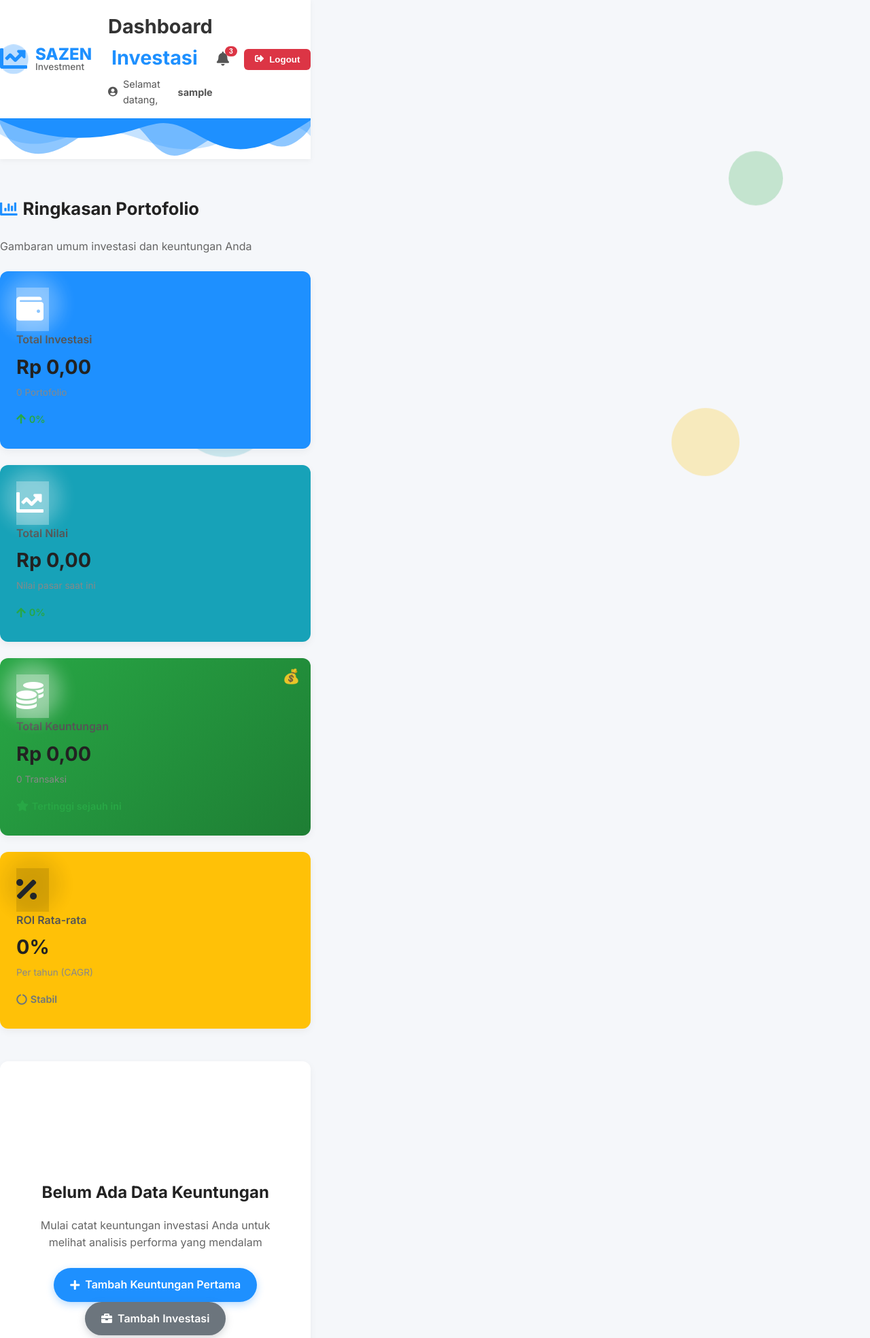
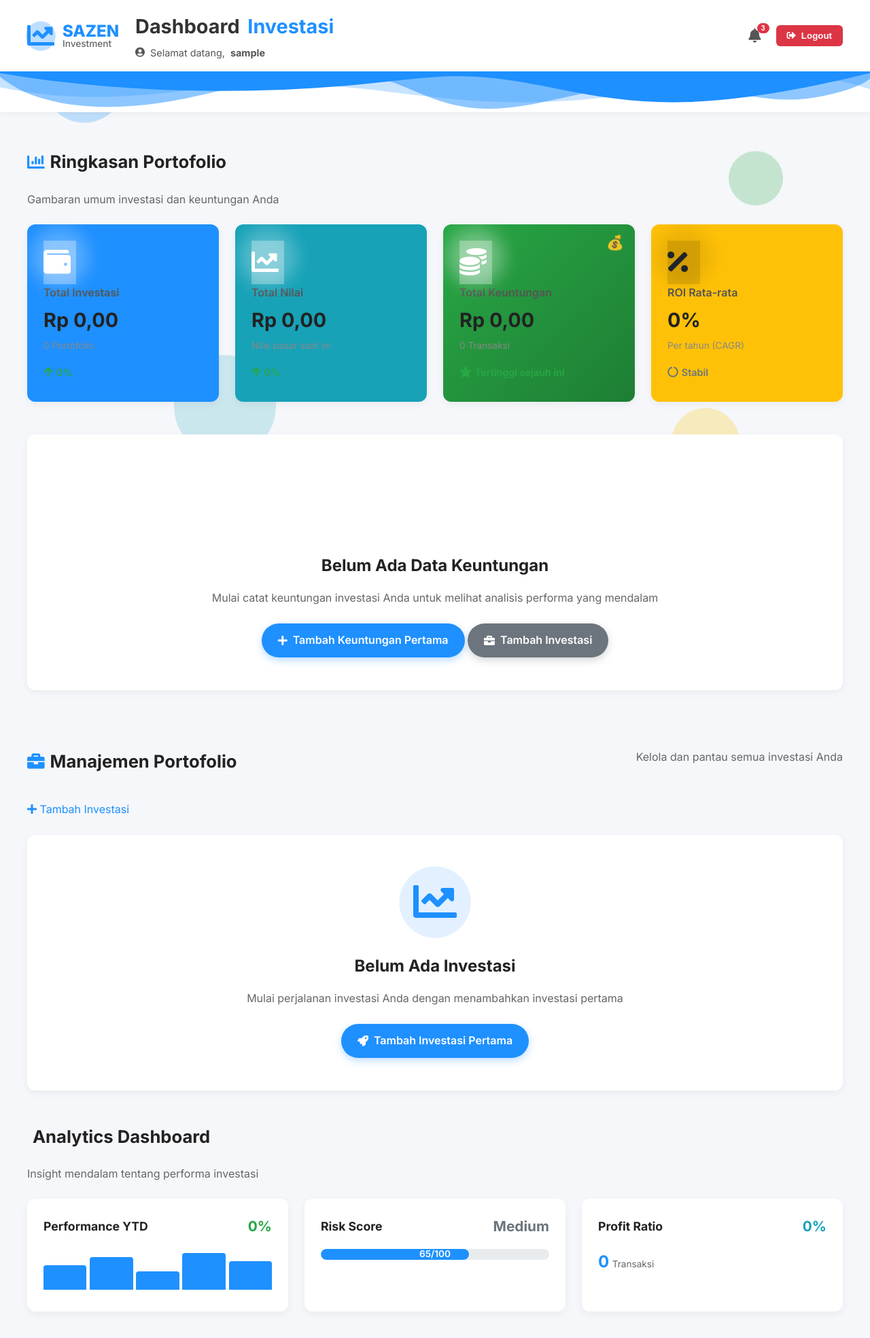
Before and after one commit to darkdragon630/sazen_maninvst, a PHP site: page /dashboard.php in a window 1280 px wide. Shown: the top 1968 px of the page at 68% size. Run offline with PHP 8.4, Linux system fonts and the light colour scheme; the visitor is signed in with stand-in values (Sample User, id 1); data comes from the database, SQL or seed files in the repository; data that the repository does not hold is empty.

Commit message:
Update dashboard.css

```diff
--- a/assets/css/dashboard.css
+++ b/assets/css/dashboard.css
@@ -6,9 +6,10 @@
 }
 
 body, html {
+    max-width: 100%;
     margin: 0;
     padding: 0;
-    position: absolute;
+    position: relative;
     font-family: 'Inter', sans-serif;
     background: #f5f7fa;
     color: #333;
```
